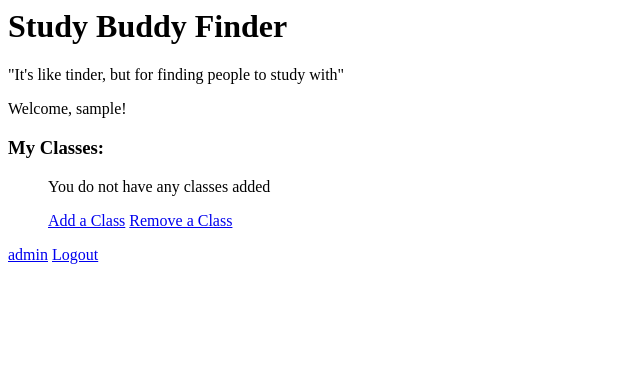
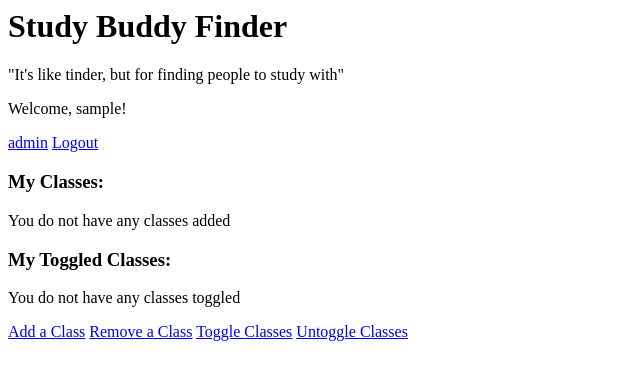
Before and after one commit to rafid-mirza/study-buddy-website, a Django app: page /buddiesforstudies/ in a window 1280 px wide. Shown: the top 380 px of the page, without its empty margins (0-640 px from the left). Run offline with Django 4.2, Linux system fonts and the light colour scheme; the visitor is signed in with stand-in values (Sample User, id 1); data that the repository does not hold is empty; some libraries are stand-ins or nearby versions.

Commit message:
add toggle/untoggle functionality

```diff
--- a/buddiesforstudies/templates/login.html
+++ b/buddiesforstudies/templates/login.html
@@ -8,22 +8,34 @@
       <h1>Study Buddy Finder</h1>
       <p></p>"It's like tinder, but for finding people to study with"</p>
       <p>Welcome, {{ user.username }}!</p>
+      <a target="_black" href="admin">admin</a>
+      <a href="{% url 'logout' %}">Logout</a>
       <header>
         <h3>My Classes:</h3>
       </header>
-      <ul>
         {% if user.classes_set.all %}
+          <ul>
           {% for class in user.classes_set.all %}
             <li>{{class}}</li>
           {% endfor %}
+      </ul>
         {% else %}
           <p>You do not have any classes added</p>
         {% endif %}
-        <a href="{% url 'add_class' %}">Add a Class</a>
-        <a href="{% url 'remove_class' %}">Remove a Class</a>
-      </ul>
-      <a target="_black" href="admin">admin</a>
-      <a href="{% url 'logout' %}">Logout</a>
+        <h3>My Toggled Classes:</h3>
+          {% if user.toggled_classes_set.all %}
+            <ul>
+            {% for class in user.toggled_classes_set.all %}
+              <li>{{class}}</li>
+          {% endfor %}
+        </ul>
+        {% else %}
+          <p>You do not have any classes toggled</p>
+        {% endif %}
+      <a href="{% url 'add_class' %}">Add a Class</a>
+      <a href="{% url 'remove_class' %}">Remove a Class</a>
+      <a href="{% url 'toggle_class' %}"> Toggle Classes</a>
+      <a href="{% url 'untoggle_class' %}"> Untoggle Classes</a>
 
     {% else %}
       <h1>Study Buddy Finder</h1>
--- a/buddiesforstudies/urls.py
+++ b/buddiesforstudies/urls.py
@@ -12,4 +12,8 @@ urlpatterns = [
     path('classes/submit', views.submit, name='submit'),
     path('removeclass', views.remove_class, name = 'remove_class'),
     path('classes/remove', views.remove, name='remove'),
+    path('toggleclass', views.toggle_class, name='toggle_class'),
+    path('classes/toggle', views.toggle, name='toggle'),
+    path('untoggleclass', views.untoggle_class, name="untoggle_class"),
+    path('classes/untoggle', views.untoggle, name='untoggle'),
 ]
--- a/buddiesforstudies/views.py
+++ b/buddiesforstudies/views.py
@@ -1,7 +1,7 @@
 from django.shortcuts import render
 from django.http import HttpResponseRedirect
 from django.urls import reverse
-from .models import classes, jsonData
+from .models import classes, jsonData, toggled_classes
 
 
 def index(request):
@@ -29,9 +29,46 @@ def remove_class(request):
 def remove(request):
     try:
         aclass = classes.objects.get(title = request.POST['choice'], user = request.user)
+        aclass2 = toggled_classes.objects.get(title=request.POST['choice'], user=request.user)
     except (KeyError, classes.DoesNotExist):
         # Redisplay the class removing form.
         return render(request, 'remove_class.html', {'error_message': "You didn't select a class."})
+    except toggled_classes.DoesNotExist:
+        aclass.delete()
+        return HttpResponseRedirect(reverse('index'))
     else:
         aclass.delete()
+        aclass2.delete()
         return HttpResponseRedirect(reverse('index'))
+
+def toggle_class(request):
+    model = toggled_classes
+    return render(request, 'toggle_class.html')
+
+def toggle(request):
+    if request.method == 'POST':
+        choice = request.POST.getlist('choice')
+        if not choice:
+            return render(request, 'toggle_class.html', {'error_message': "You didn't select a class."})
+        else:
+            for i in choice:
+                if toggled_classes.objects.filter(title=i,user=request.user).exists():
+                    return render(request, 'toggle_class.html', {'error_message': "One or more of these classes has already been toggled."})
+                else:
+                    class_to_toggle = toggled_classes(title=i, user=request.user)
+                    class_to_toggle.save()
+            return HttpResponseRedirect(reverse('index'))
+def untoggle_class(request):
+    model = toggled_classes
+    return render(request, 'untoggle_class.html')
+
+def untoggle(request):
+    if request.method == 'POST':
+        choice = request.POST.getlist('choice')
+        if not choice:
+            return render(request, 'untoggle_class.html', {'error_message': "You didn't select a class."})
+        else:
+            for i in choice:
+                    class_to_untoggle = toggled_classes.objects.get(title = i, user = request.user)
+                    class_to_untoggle.delete()
+            return HttpResponseRedirect(reverse('index'))
```
Also changed, not shown: buddiesforstudies/models.py (+7 -0 lines), buddiesforstudies/templates/toggle_class.html (added, +29 -0 lines), buddiesforstudies/templates/untoggle_class.html (added, +29 -0 lines), buddiesforstudies/migrations/0007_toggled_classes.py (added), 1 other file.
